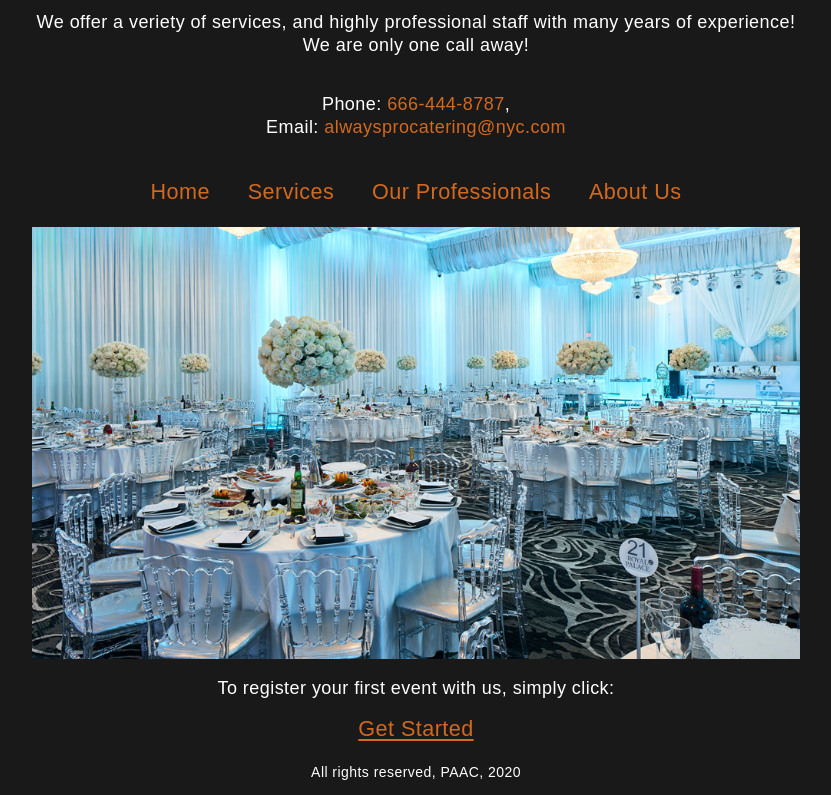
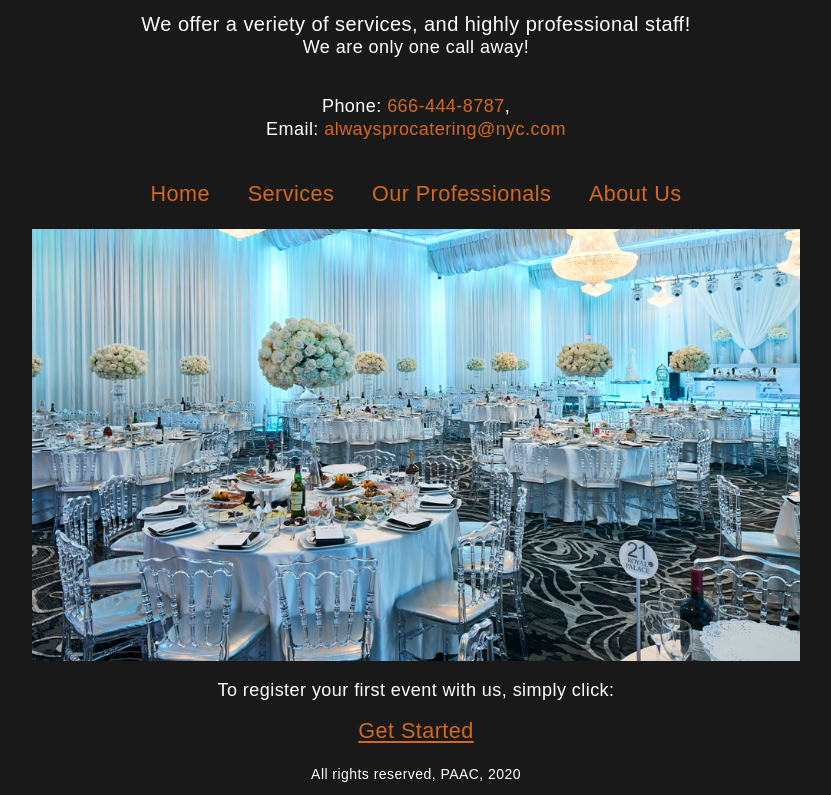
Before and after one commit to vortex6688/g-grade, a website: page index.html in a window 1280 px wide. Shown: the part 166-961 px from the top of the page, without its empty margins (224-1055 px from the left). Drawn offline with Linux system fonts and the light colour scheme.

Commit message:
major navigation and styling update

```diff
--- a/index.html
+++ b/index.html
@@ -19,7 +19,7 @@
     </div>
     <h3 class="capitalize normal c-orange cursive enlarge-lg">Professional As Always</h3>
     <h4 class="capitalize cursive enlarge-lg">Catering Services</h4>
-    <p class="mt-1 font-md">We offer a veriety of services, and highly professional staff with many years of experience!</p>
+    <p class="mt-1">We offer a veriety of services, and highly professional staff!</p>
     <p class="font-md">We are only one call away!</p>
     <p class="mt-2 font-md">Phone: <span class="highlighted">666-444-8787</span>,</p>
     <p class="font-md mb-1">Email: <span class="highlighted">alwaysprocatering@nyc.com</span></p>
```
